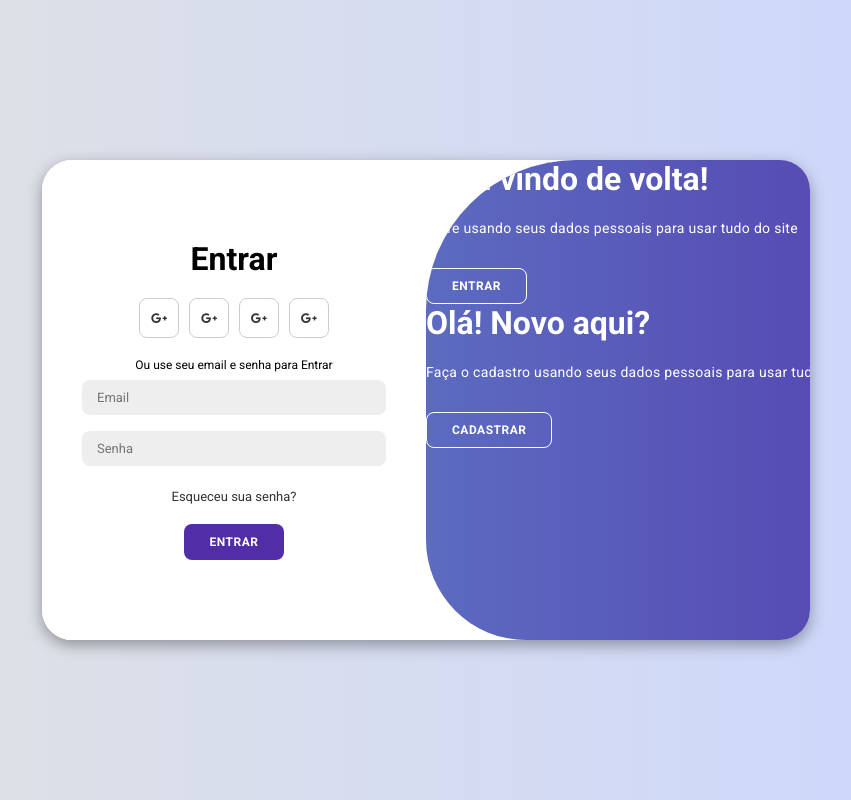
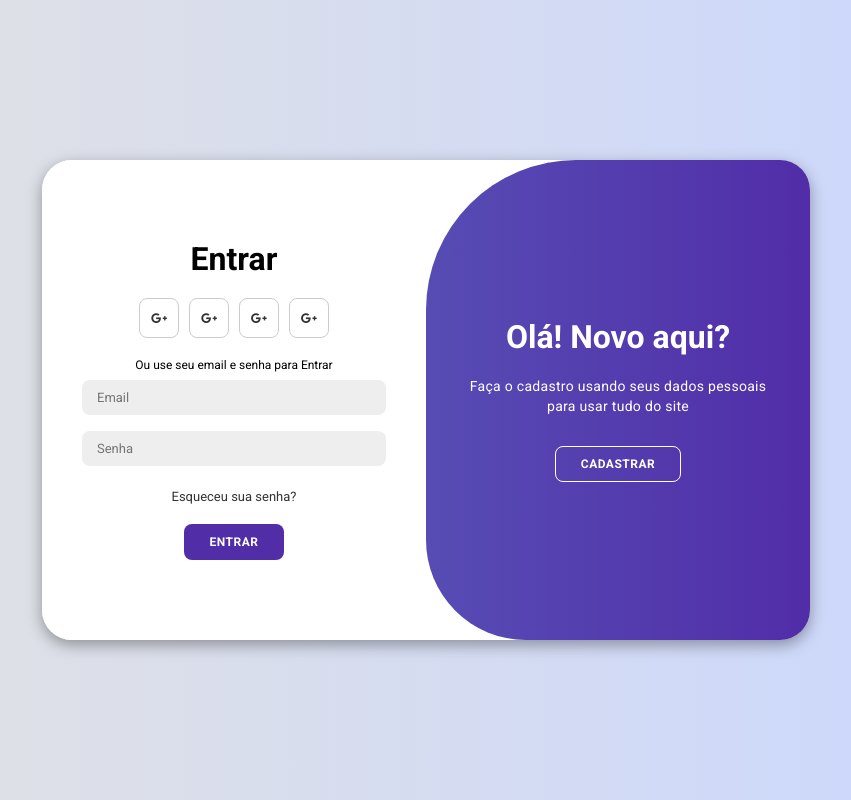
Before and after one commit to gustavorods/2023_odonto_kids, a PHP site: page /assets/pages/login.html in a window 1280 px wide. Shown: the whole page, without its empty margins (214-1065 px from the left). Run offline with PHP 8.4, Linux system fonts and the light colour scheme; some libraries are stand-ins or nearby versions.

Commit message:
css feito

```diff
--- a/assets/css/login.css
+++ b/assets/css/login.css
@@ -156,7 +156,7 @@ body {
 
 .container.active .toggle-container {
     transform: translateX(-100%);
-    border-radius: 0 150px 100px;
+    border-radius: 0 150px 100px 0;
 }
 
 .toggle{
@@ -172,6 +172,38 @@ body {
     transition: all 0.6s ease-in-out;
 }
 
-.container .toggle{
+.container.active .toggle{
     transform: translateX(50%);
 }
+
+.toggle-panel{
+   position: absolute;
+   width: 50%;
+   height: 100%;
+   display: flex;
+   flex-direction: column;
+   align-items: center;
+   justify-content: center;
+   padding: 0 30px;
+   text-align: center;
+   top: 0;
+   transform: translateX(0);
+   transition: all 0.6s ease-in-out;
+}
+
+.toggle-left{
+    transform: translateX(-200%);
+}
+
+.container.active .toggle-left{
+   transform: translateX(0);
+}
+
+.toggle-right{
+    right: 0;
+    transform: translateX(0);
+}
+
+.container.active .toggle-right{
+    transform: translateX(200%);
+ }
```
Also changed, not shown: assets/js/login.js (added).
